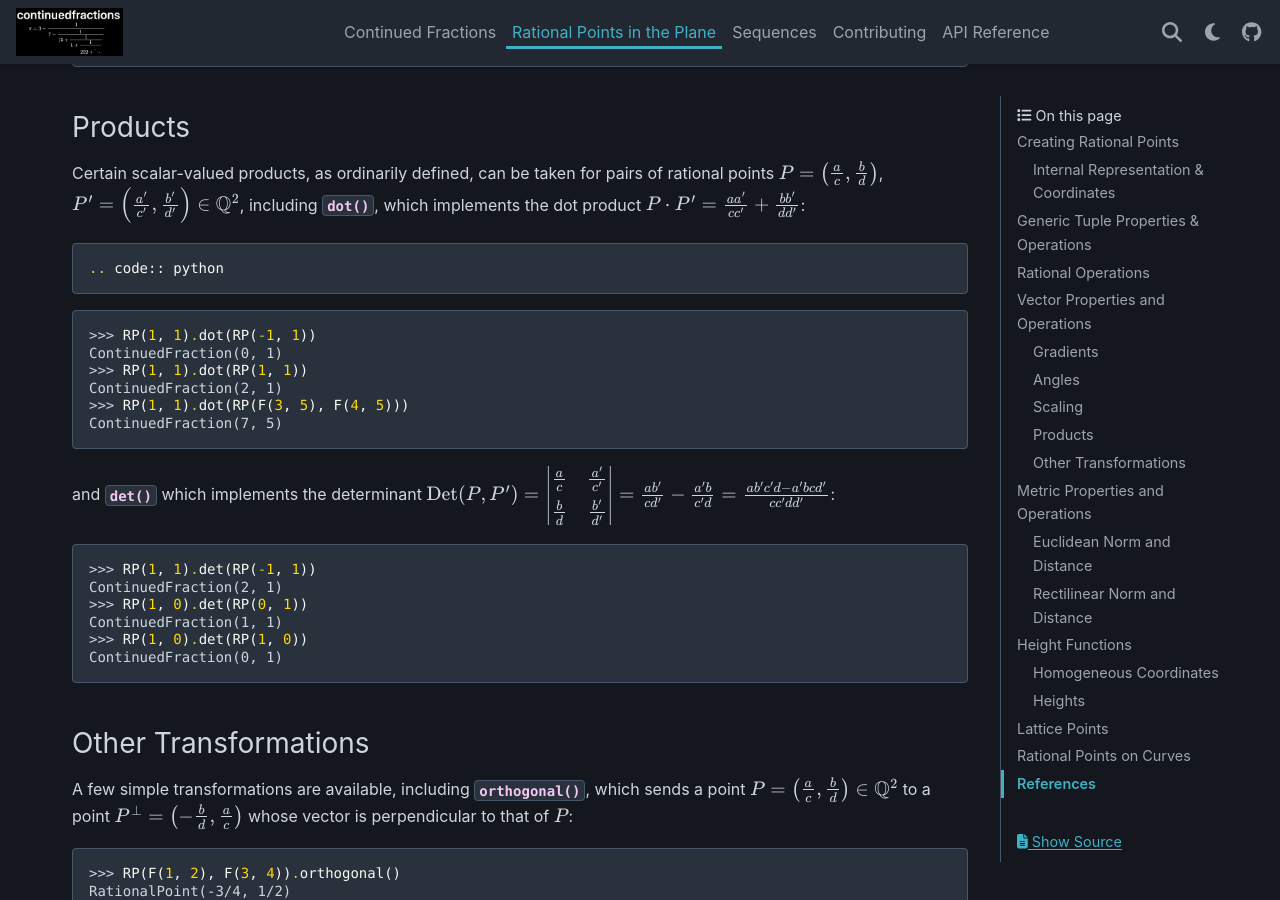
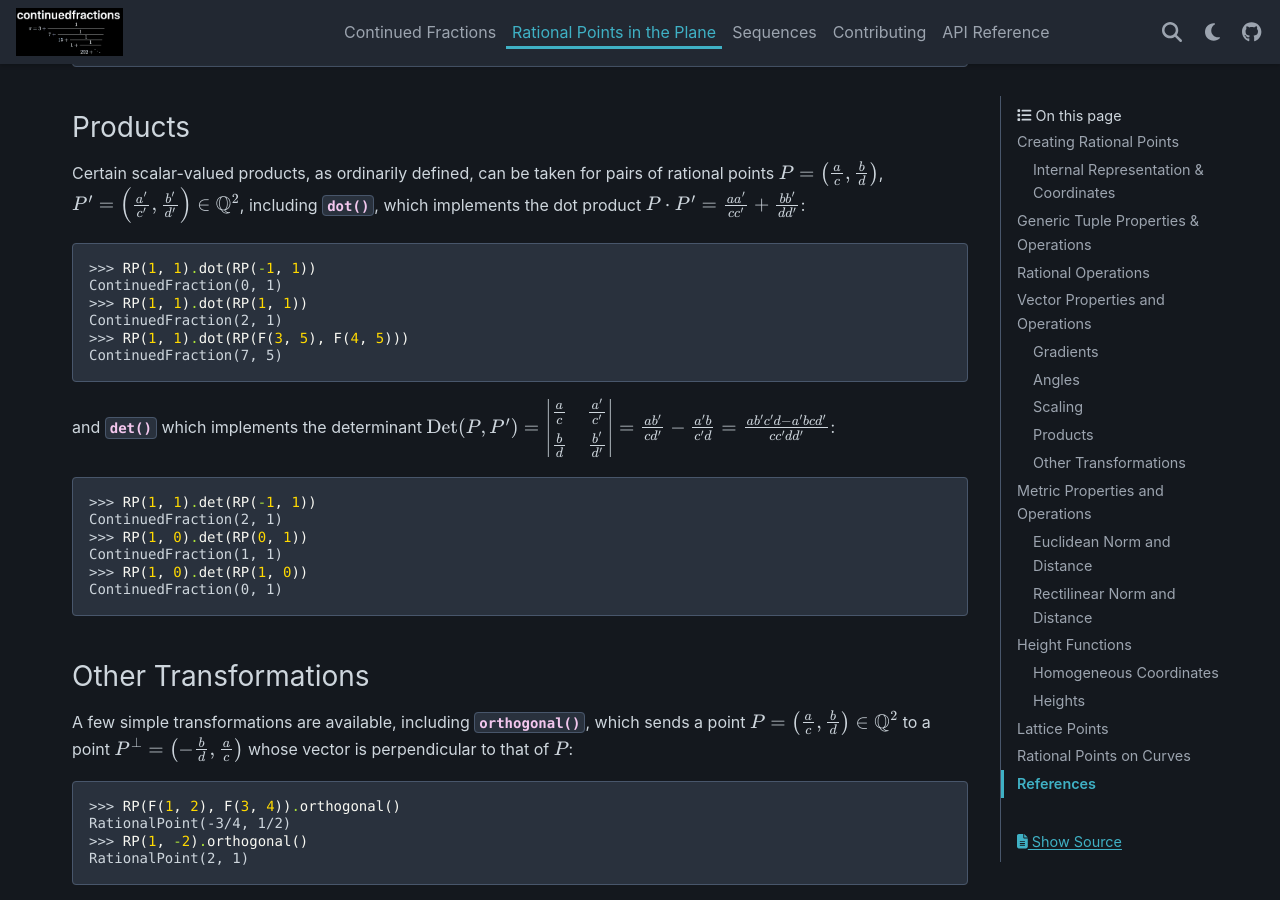
Before and after one commit to sr-murthy/continuedfractions, a Sphinx documentation site: the page built from docs/sources/rational-points.rst, in a window 1280 px wide and 900 px high, scrolled down 6168 px. Built offline with Sphinx 7.4.7 and the PyData theme 0.15.4, drawn with Linux system fonts in a browser that asks for light colours; nearby versions of some CDN libraries; some of the changed text lies outside the part shown.

```diff
--- a/docs/sources/rational-points.rst
+++ b/docs/sources/rational-points.rst
@@ -287,7 +287,7 @@
 
 Products
 ~~~~~~~~
-Certain scalar-valued products, as ordinarily defined, can be taken for pairs of rational points :math:`P = \left(\frac{a}{c}, \frac{b}{d}\right)`, :math:`P' = \left(\frac{a'}{c'}, \frac{b'}{d'}\right) \in \mathbb{Q}^2`, including :py:meth:`~continuedfractions.rational_points.RationalPoint.dot`, which implements the dot product :math:`P \cdot P' = \frac{aa'}{cc'} + \frac{bb'}{dd'}`::
+Certain scalar-valued products, as ordinarily defined, can be taken for pairs of rational points :math:`P = \left(\frac{a}{c}, \frac{b}{d}\right)`, :math:`P' = \left(\frac{a'}{c'}, \frac{b'}{d'}\right) \in \mathbb{Q}^2`, including :py:meth:`~continuedfractions.rational_points.RationalPoint.dot`, which implements the dot product :math:`P \cdot P' = \frac{aa'}{cc'} + \frac{bb'}{dd'}`:
 
 .. code:: python
 
```
Also changed, not shown: other parts of docs/sources/rational-points.rst (+2 -1 lines).
